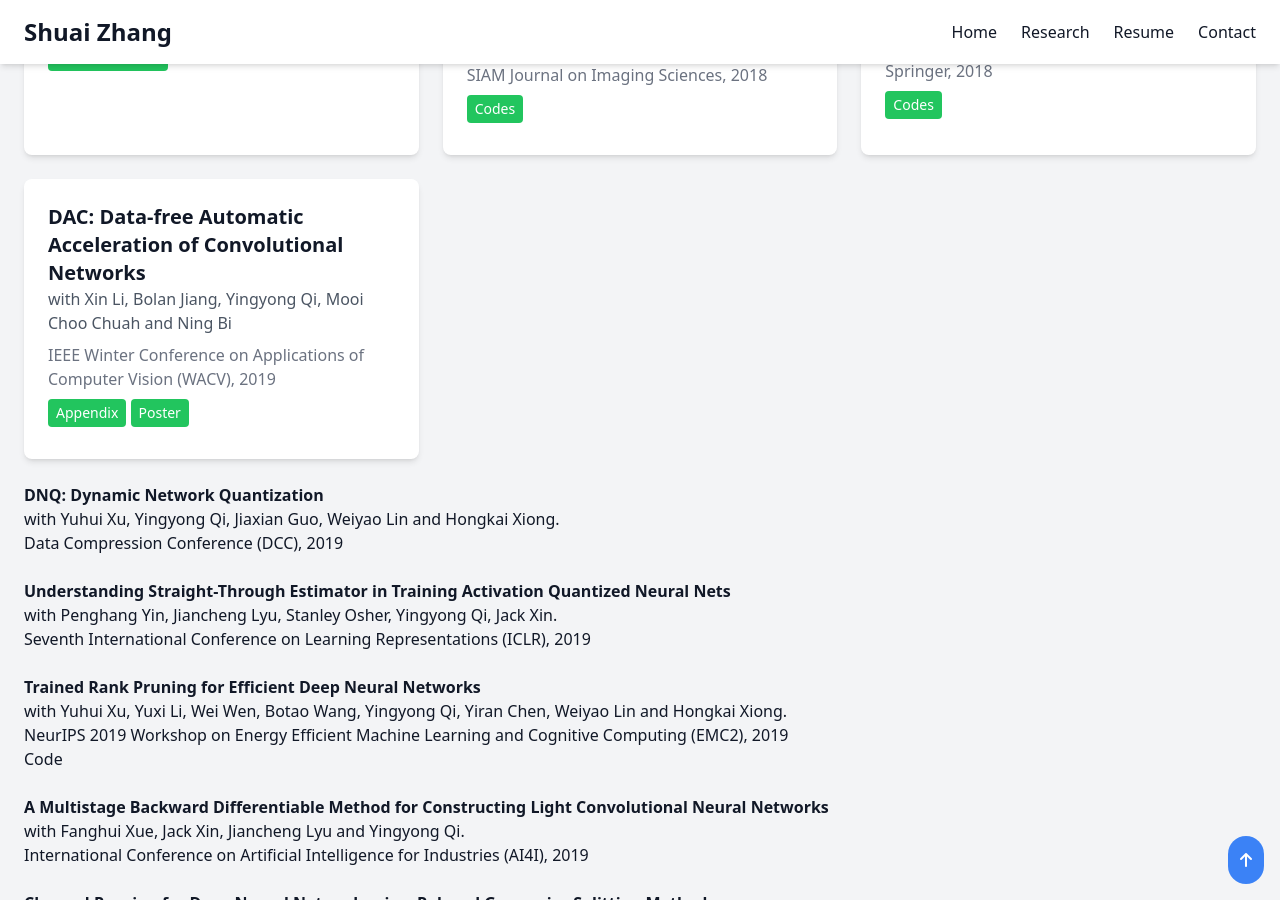
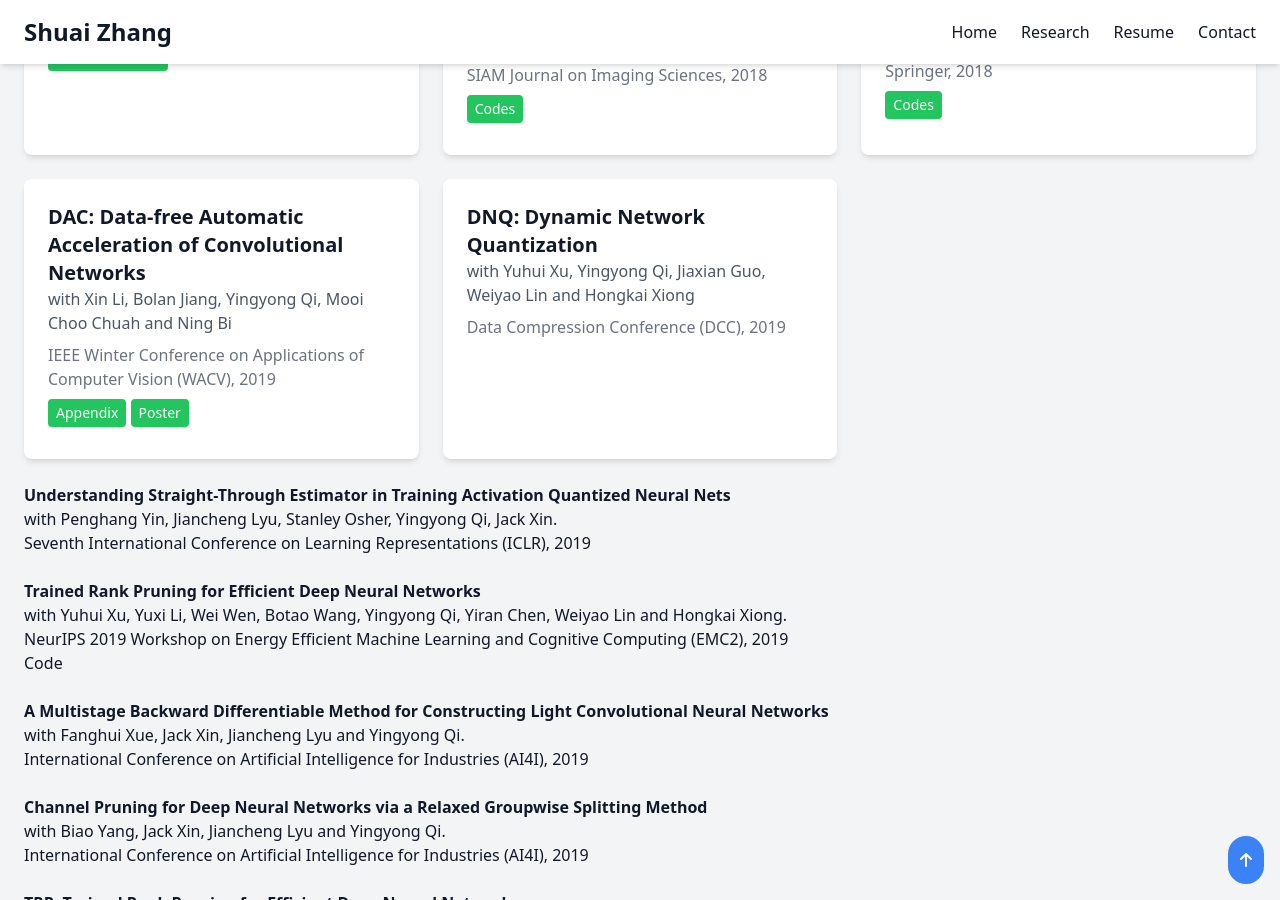
Before and after one commit to zsivine/zsivine.github.io, a Jekyll site: the page built from research.html, in a window 1280 px wide and 900 px high, scrolled down 363 px. Built offline with Jekyll 4.4.1, drawn with Linux system fonts in a browser that asks for light colours; nearby versions of some CDN libraries; comment, search, counter and statistics services are not loaded.

Commit message:
update research

```diff
--- a/research.html
+++ b/research.html
@@ -73,17 +73,21 @@ permalink: /research/
                     Poster</a>
             </article>
 
+            <article class="bg-white dark:bg-gray-700 p-6 rounded-lg shadow-md hover:shadow-lg transition-shadow">
+                <a href="https://arxiv.org/abs/1812.02375" class="text-xl font-semibold mb-2">
+                    DNQ: Dynamic Network Quantization</a>
+                <p class="text-gray-600 dark:text-gray-300 mb-2">
+                    with Yuhui Xu, Yingyong Qi, Jiaxian Guo, Weiyao Lin and Hongkai Xiong</p>
+                <p class="text-gray-500 dark:text-gray-400 mb-2">
+                    Data Compression Conference (DCC), 2019</p>
+            </article>
+
 
         </div>
     </div>
 </section>
 
 
-<br>
-<strong><a href="https://arxiv.org/abs/1812.02375">
-    DNQ: Dynamic Network Quantization</a></strong>
-<br>with Yuhui Xu, Yingyong Qi, Jiaxian Guo, Weiyao Lin and Hongkai Xiong. <br>
-    Data Compression Conference (DCC), 2019<br>
 
 <br>
 <strong><a href="https://openreview.net/pdf?id=Skh4jRcKQ">
```
